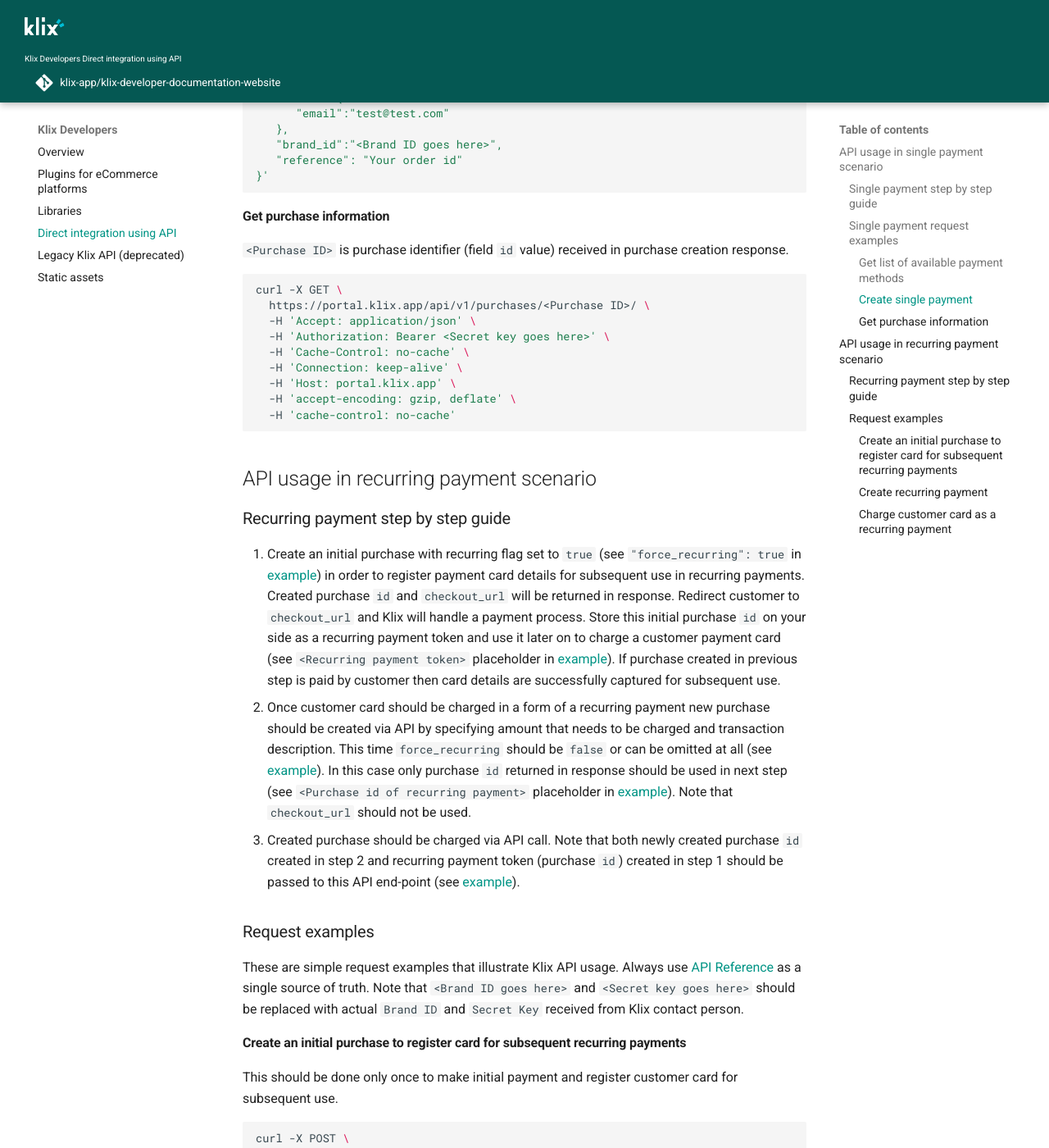
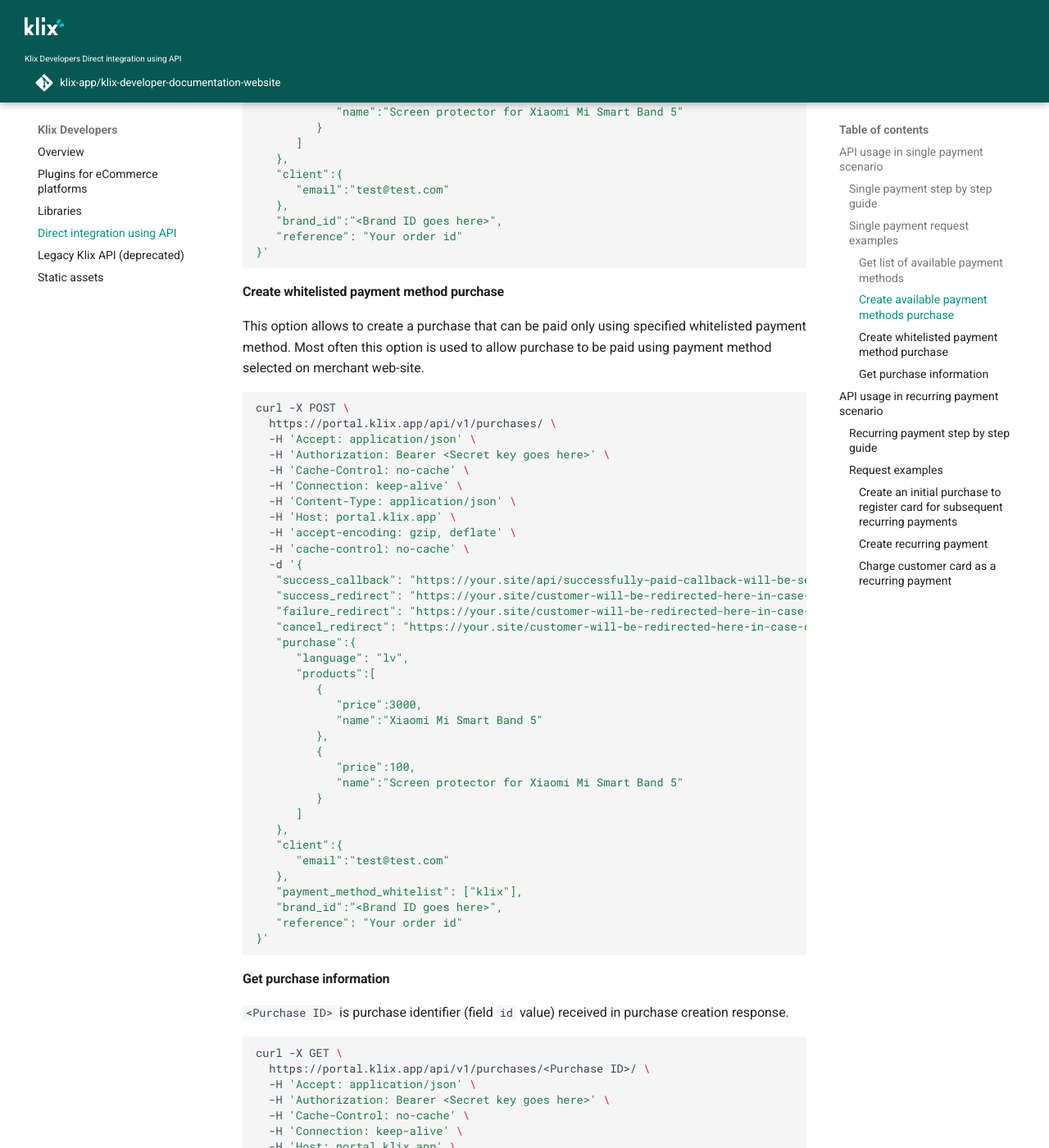
Before and after one commit to klix-app/klix-developer-documentation-website, an MkDocs documentation site: the page built from docs/api.md, in a window 1280 px wide and 1400 px high, scrolled down 1926 px. Shown: the whole window at 82% size. Built offline with MkDocs 1.6.1 and Material for MkDocs 9.7.7, drawn with Linux system fonts in a browser that asks for light colours; a script that is not in the unit is left out; comment, search, counter and statistics services are not loaded; some of the changed text lies outside the part shown.

Commit message:
Add example of whitelisted payment method purchase creation

````diff
--- a/docs/api.md
+++ b/docs/api.md
@@ -33,7 +33,9 @@
   -H 'cache-control: no-cache'
 ```
 
-#### Create single payment
+#### Create available payment methods purchase
+
+This option allows to create a purchase that can be paid using any payment method available to merchant. Customer will be have an option to choose one of available payment methods after redirect to Klix payment page.
 
 ```sh
 curl -X POST \
@@ -67,6 +69,48 @@
    "client":{
       "email":"test@test.com"
    },
+   "brand_id":"<Brand ID goes here>",
+   "reference": "Your order id"
+}'
+```
+
+#### Create whitelisted payment method purchase
+
+This option allows to create a purchase that can be paid only using specified whitelisted payment method. Most often this option is used to allow purchase to be paid using payment method selected on merchant web-site.
+
+```sh
+curl -X POST \
+  https://portal.klix.app/api/v1/purchases/ \
+  -H 'Accept: application/json' \
+  -H 'Authorization: Bearer <Secret key goes here>' \
+  -H 'Cache-Control: no-cache' \
+  -H 'Connection: keep-alive' \
+  -H 'Content-Type: application/json' \
+  -H 'Host: portal.klix.app' \
+  -H 'accept-encoding: gzip, deflate' \
+  -H 'cache-control: no-cache' \
+  -d '{
+   "success_callback": "https://your.site/api/successfully-paid-callback-will-be-sent-to-this-end-point",
+   "success_redirect": "https://your.site/customer-will-be-redirected-here-in-case-of-successfull-payment",
+   "failure_redirect": "https://your.site/customer-will-be-redirected-here-in-case-of-failed-payment",
+   "cancel_redirect": "https://your.site/customer-will-be-redirected-here-in-case-customer-decides-to-go-back-to-your-store-during-payment",
+   "purchase":{
+      "language": "lv",
+      "products":[
+         {
+            "price":3000,
+            "name":"Xiaomi Mi Smart Band 5"
+         },
+         {
+            "price":100,
+            "name":"Screen protector for Xiaomi Mi Smart Band 5"
+         }
+      ]
+   },
+   "client":{
+      "email":"test@test.com"
+   },
+   "payment_method_whitelist": ["klix"],
    "brand_id":"<Brand ID goes here>",
    "reference": "Your order id"
 }'
````
